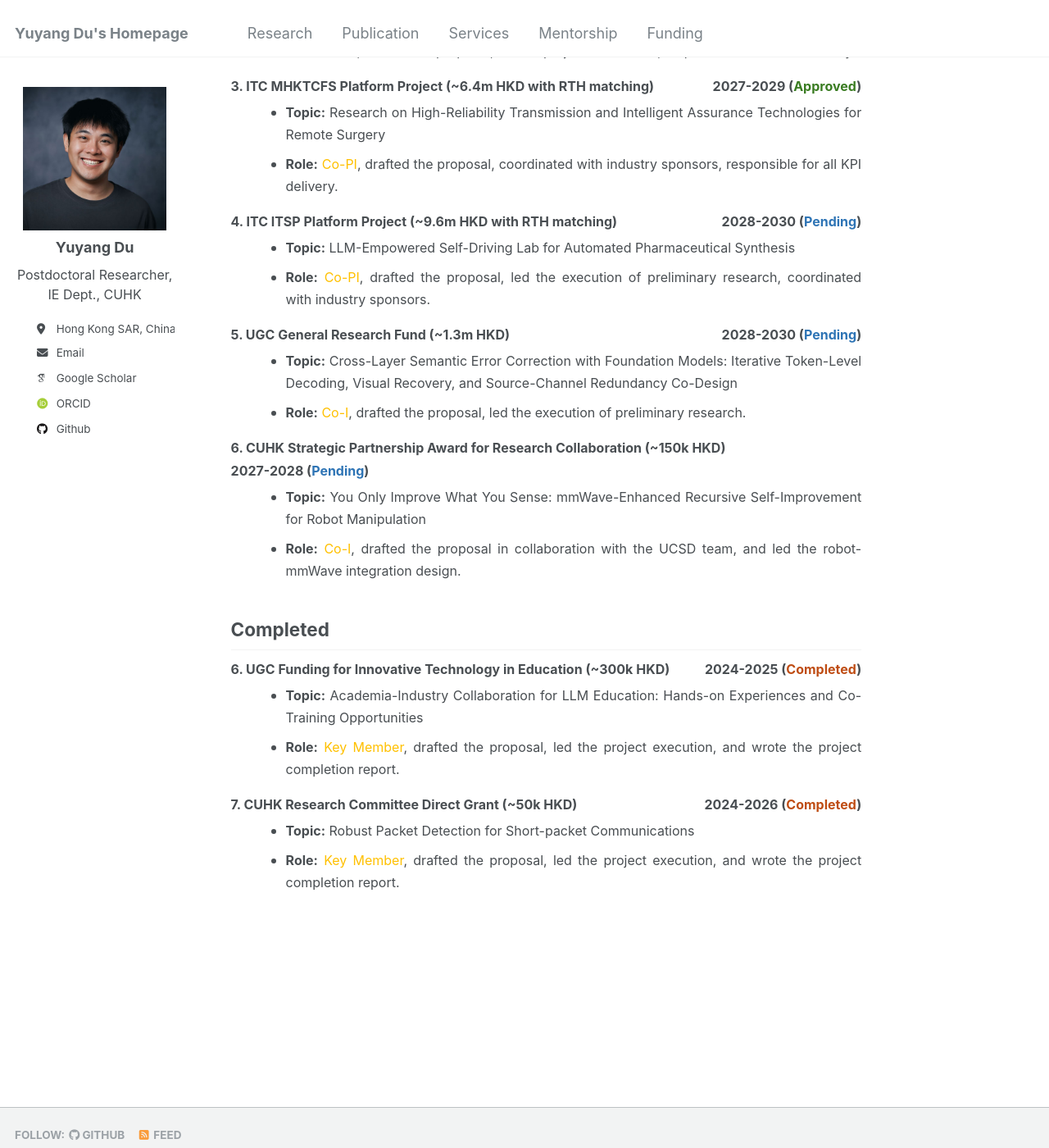
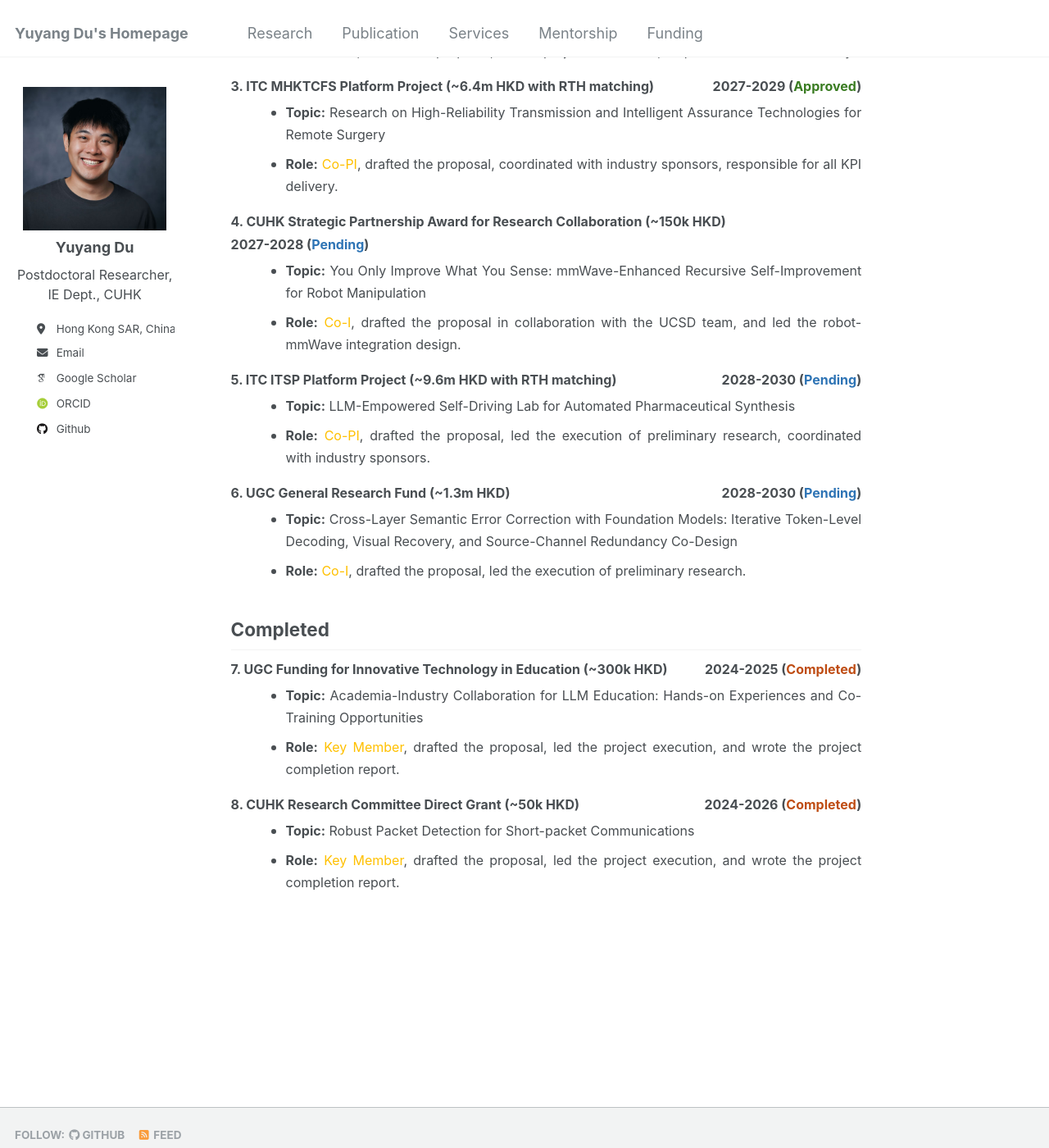
Before and after one commit to yuyangdu001/yuyangdu001.github.io, a Jekyll site: the page built from _pages/funding.md, in a window 1280 px wide and 1400 px high, scrolled down 547 px. Shown: the whole window at 82% size. Built offline with Jekyll 4.4.1, drawn with Linux system fonts in a browser that asks for light colours; some web fonts are replaced; part of the change alters nothing that is shown.

Commit message:
Update funding.md

```diff
--- a/_pages/funding.md
+++ b/_pages/funding.md
@@ -53,7 +53,16 @@ Approved/Pending
 </ul>
 
 <div class="funding-project-heading">
-  <span>4. ITC ITSP Platform Project (~9.6m HKD with RTH matching)</span>
+  <span>4. CUHK Strategic Partnership Award for Research Collaboration (~150k HKD)</span>
+  <span>2027-2028 (<span style="color: #2e74b5;">Pending</span>)</span>
+</div>
+<ul style="margin-left: 1.5em; margin-top: 6px;">
+  <li><font size=3><b>Topic:</b> You Only Improve What You Sense: mmWave-Enhanced Recursive Self-Improvement for Robot Manipulation</font></li>
+  <li><font size=3><b>Role:</b> <span style="color: #ffc000;">Co-I</span>, drafted the proposal in collaboration with the UCSD team, and led the robot-mmWave integration design.</font></li>
+</ul>
+
+<div class="funding-project-heading">
+  <span>5. ITC ITSP Platform Project (~9.6m HKD with RTH matching)</span>
   <span>2028-2030 (<span style="color: #2e74b5;">Pending</span>)</span>
 </div>
 <ul style="margin-left: 1.5em; margin-top: 6px;">
@@ -62,7 +71,7 @@ Approved/Pending
 </ul>
 
 <div class="funding-project-heading">
-  <span>5. UGC General Research Fund (~1.3m HKD)</span>
+  <span>6. UGC General Research Fund (~1.3m HKD)</span>
   <span>2028-2030 (<span style="color: #2e74b5;">Pending</span>)</span>
 </div>
 <ul style="margin-left: 1.5em; margin-top: 6px;">
@@ -70,19 +79,11 @@ Approved/Pending
   <li><font size=3><b>Role:</b> <span style="color: #ffc000;">Co-I</span>, drafted the proposal, led the execution of preliminary research.</font></li>
 </ul>
 
-<div class="funding-project-heading">
-  <span>6. CUHK Strategic Partnership Award for Research Collaboration (~150k HKD)</span>
-  <span>2027-2028 (<span style="color: #2e74b5;">Pending</span>)</span>
-</div>
-<ul style="margin-left: 1.5em; margin-top: 6px;">
-  <li><font size=3><b>Topic:</b> You Only Improve What You Sense: mmWave-Enhanced Recursive Self-Improvement for Robot Manipulation</font></li>
-  <li><font size=3><b>Role:</b> <span style="color: #ffc000;">Co-I</span>, drafted the proposal in collaboration with the UCSD team, and led the robot-mmWave integration design.</font></li>
-</ul>
 
 Completed
 ------
 <div class="funding-project-heading">
-  <span>6. UGC Funding for Innovative Technology in Education (~300k HKD)</span>
+  <span>7. UGC Funding for Innovative Technology in Education (~300k HKD)</span>
   <span>2024-2025 (<span style="color: #bf4d14;">Completed</span>)</span>
 </div>
 <ul style="margin-left: 1.5em; margin-top: 6px;">
@@ -91,7 +92,7 @@ Completed
 </ul>
 
 <div class="funding-project-heading">
-  <span>7. CUHK Research Committee Direct Grant (~50k HKD)</span>
+  <span>8. CUHK Research Committee Direct Grant (~50k HKD)</span>
   <span>2024-2026 (<span style="color: #bf4d14;">Completed</span>)</span>
 </div>
 <ul style="margin-left: 1.5em; margin-top: 6px;">
```
